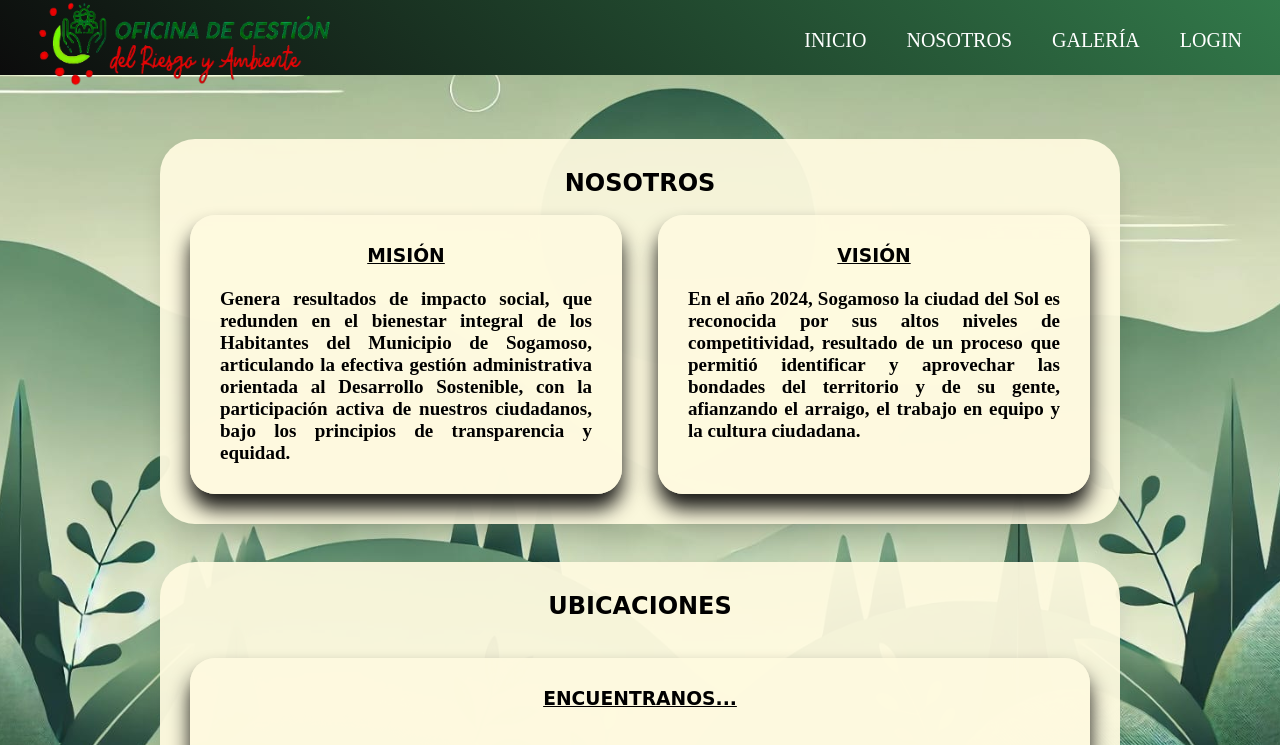
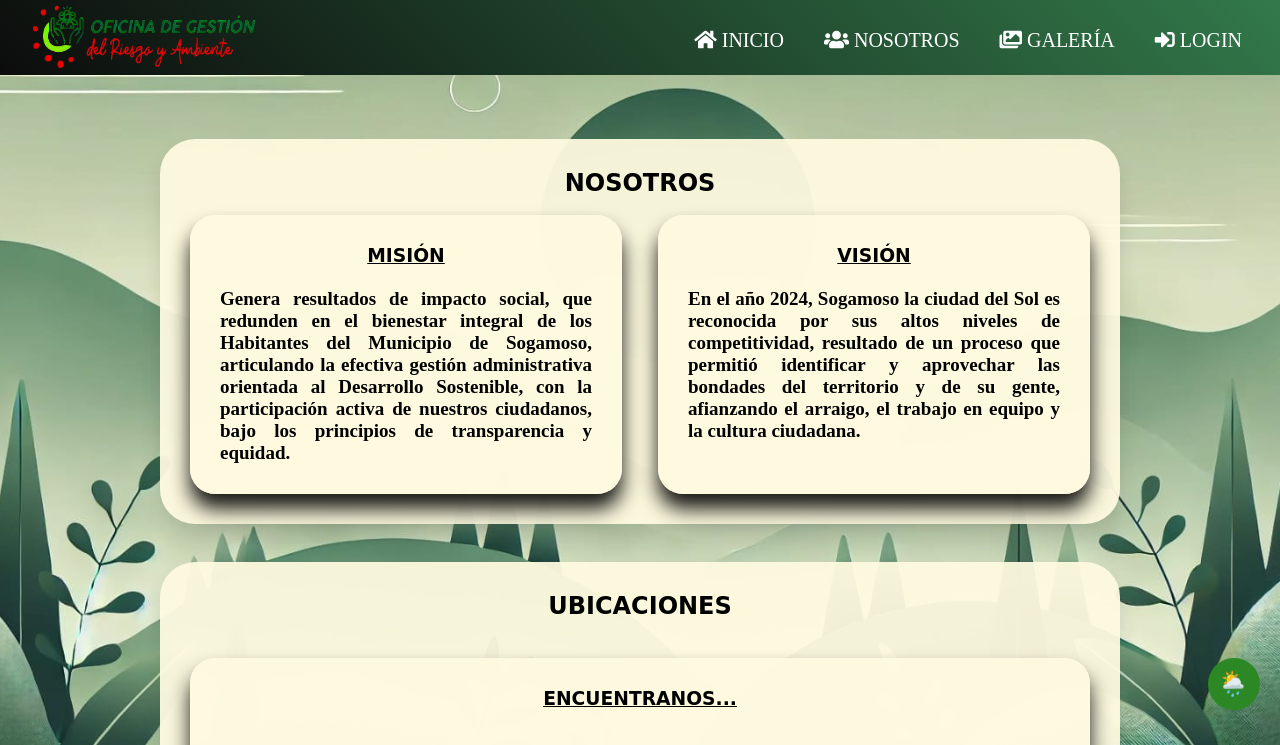
Before and after one commit to GABlanco7/Proyecto-Ecoparm, a Django app: page /nosotros/ in a window 1280 px wide. Shown: the top 745 px of the page. Run offline with Django 5.2, Linux system fonts and the light colour scheme; some libraries are stand-ins or nearby versions; some web fonts are replaced.

Commit message:
Mejoras de Estructuracion 1

```diff
--- /dev/null
+++ b/core/static/css/Style_clima.css
@@ -0,0 +1,58 @@
+/* Clima */
+#clima {
+    width: auto;
+    padding: 7px;
+    background: #fefae0f0;
+    box-shadow: 2px 2px 10px rgba(0, 0, 0, 0.5);
+    position: fixed;  /* Mantiene el clima fijo en la pantalla */
+    right: 20px;       /* Alineado a la izquierda de la pantalla */
+    bottom: 150px;       /* Alineado 140px desde la parte superior de la pantalla */
+    display: none;    /* Se activa con JavaScript */
+    text-align: center;
+    font-family: 'verdana', Georgia, serif;  /* Cambia la fuente */
+    border-radius: 25px;
+    z-index: 999;  /* Asegura que el clima esté por encima de otros elementos */
+}
+
+/* Estilo de los párrafos dentro del clima */
+#clima p {
+    text-align: left;
+}
+
+#clima h3 {
+    text-decoration: none;
+}
+
+/* Estilo para el botón de clima */
+button#toggleClima {
+    font-family: "DM Serif Display", serif;
+    font-weight: 400;
+    font-style: normal;
+    position: fixed;  /* Mantiene el botón fijo en la pantalla */
+    right : 20px;       /* Alineado a la izquierda de la pantalla */
+    bottom: 90px;        /* Alineado 80px desde la parte superior de la pantalla */
+    padding: 7px;
+    border: none;
+    border-radius: 50%; /* Redondea el botón */
+    cursor: pointer;
+    z-index: 1000;     /* Asegura que el botón esté por encima del clima */
+    display: flex;  /* Asegura que el contenido se ajuste */
+    align-items: center;
+    transition: all 0.3s ease;
+}
+
+/* Estilo del botón */
+button#toggleClima {
+    font-size: 24px;
+    width: auto;      /* Para que el botón se ajuste al contenido */
+    padding: 10px;
+    background-color: #2c8824;
+    border: none;
+    height: 52px;
+    width: 52px;
+    cursor: pointer;
+}
+
+button#toggleClima:hover{
+    transform: scale(1.1);
+}
--- a/core/static/css/style_galeria.css
+++ b/core/static/css/style_galeria.css
@@ -52,8 +52,9 @@ nav{
 }
 
 .logoeco {
-    height: 85px;
+    height: 65px;
     margin-left: 10px;
+    margin-top: 3px;
 }
 
 .logo {
--- a/core/static/css/style_nosotros.css
+++ b/core/static/css/style_nosotros.css
@@ -35,8 +35,9 @@ h4 {
 }
 
 .logoeco {
-    height: 85px;
+    height: 65px;
     margin-left: 10px;
+    margin-top: 3px;
 }
 
 .logo {
--- a/core/templates/core/index.html
+++ b/core/templates/core/index.html
@@ -8,6 +8,7 @@
     <title> ECOPARM </title>
     <link rel="stylesheet" href="{% static 'css/style_index.css' %}">
     <link rel="stylesheet" href="{% static 'css/style_accesibilidad.css' %}">
+    <link rel="stylesheet" href="{% static 'css/style_clima.css' %}">
     <link rel="stylesheet" href="https://cdnjs.cloudflare.com/ajax/libs/font-awesome/5.15.4/css/all.min.css">
     <link rel="stylesheet" href="https://cdnjs.cloudflare.com/ajax/libs/font-awesome/5.15.4/css/all.min.css">
     <link href="https://fonts.googleapis.com/css2?family=Shrikhand&display=swap" rel="stylesheet">
@@ -49,7 +50,7 @@
             <p id="humedad">💧 Humedad: --%</p>
             <p id="descripcion">☁️ --</p>
         </div>
-</main>
+    </main>
     <section>
         <br><br><br>
         <div class="fondo">
--- a/core/templates/core/nosotros.html
+++ b/core/templates/core/nosotros.html
@@ -8,11 +8,13 @@
     <link class="minilogo" rel="icon" href="{% static 'imagenes/logo_oficina_gestion_riesgo.png' %}">
     <title>NOSOTROS</title>
     <link rel="stylesheet" href="{% static 'css/style_nosotros.css' %}">
+    <link rel="stylesheet" href="{% static 'css/style_clima.css' %}">
     <link href="https://cdnjs.cloudflare.com/ajax/libs/font-awesome/5.13.0/css/all.min.css" rel="stylesheet">
     <link href="https://fonts.googleapis.com/css2?family=Shrikhand&display=swap" rel="stylesheet">
     <link href="https://fonts.googleapis.com/css2?family=Allura&display=swap" rel="stylesheet">
     <script src="{% static 'js/script_loader.js' %}"></script>
     <script src="{% static 'js/script_api_vista_usuario.js' %}"></script>
+    <script src="{% static 'js/script_clima.js' %}" defer></script>
 </head>
 
 <body>
@@ -29,12 +31,23 @@
             <img src="{% static 'imagenes/logo_oficina_gestion_riesgo.png' %}" class="logoeco">
         </a>
         <ul>
-            <li><a href="{% url 'index' %}">Inicio</a></li>
-            <li><a href="{% url 'nosotros' %}">Nosotros</a></li>
-            <li><a href="{% url 'galeria' %}">Galería</a></li>
-            <li><a href="{% url 'login' %}">Login</a></li>
+            <li><a href="{% url 'index' %}"><i class="fas fa-home"></i> Inicio</a></li>
+            <li><a href="{% url 'nosotros' %}"><i class="fas fa-users"></i> Nosotros</a></li>
+            <li><a href="{% url 'galeria' %}"><i class="fas fa-images"></i> Galería</a></li>
+            <li><a href="{% url 'login' %}"><i class="fas fa-sign-in-alt"></i> Login</a></li>
         </ul>
     </nav>
+    <main>
+        <button id="toggleClima">
+            🌦️ <span id="textoClima" style="display: none;"></span>
+        </button>
+        <div id="clima">
+            <h3 id="ciudad">Sogamoso</h3>
+            <p id="temperatura">🌡️ --°C</p>
+            <p id="humedad">💧 Humedad: --%</p>
+            <p id="descripcion">☁️ --</p>
+        </div>
+    </main>
     <section>
         <br><br><br>
 
```
Also changed, not shown: core/static/css/style_index.css (+10 -51 lines), core/templates/core/galeria.html (+18 -5 lines).
